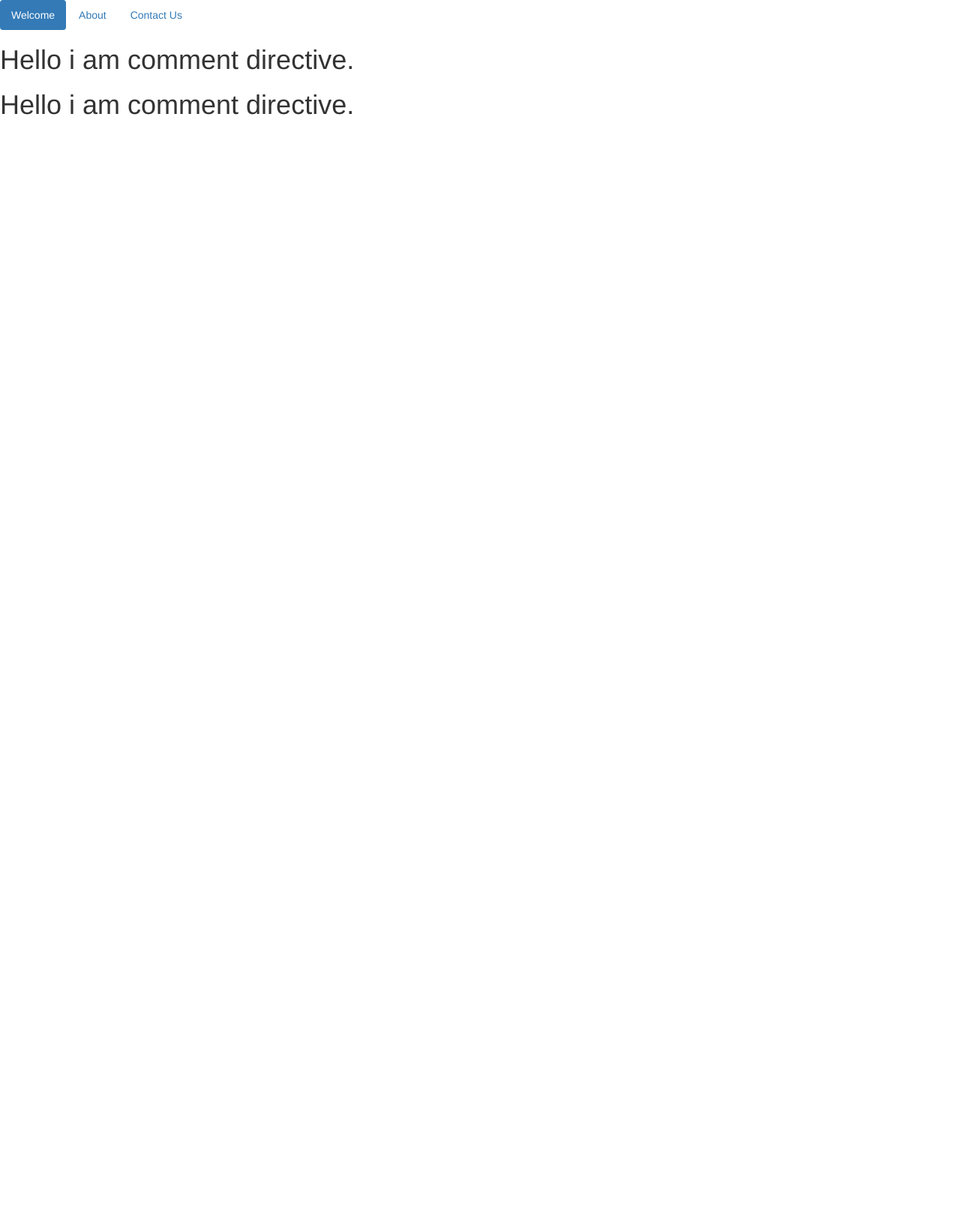
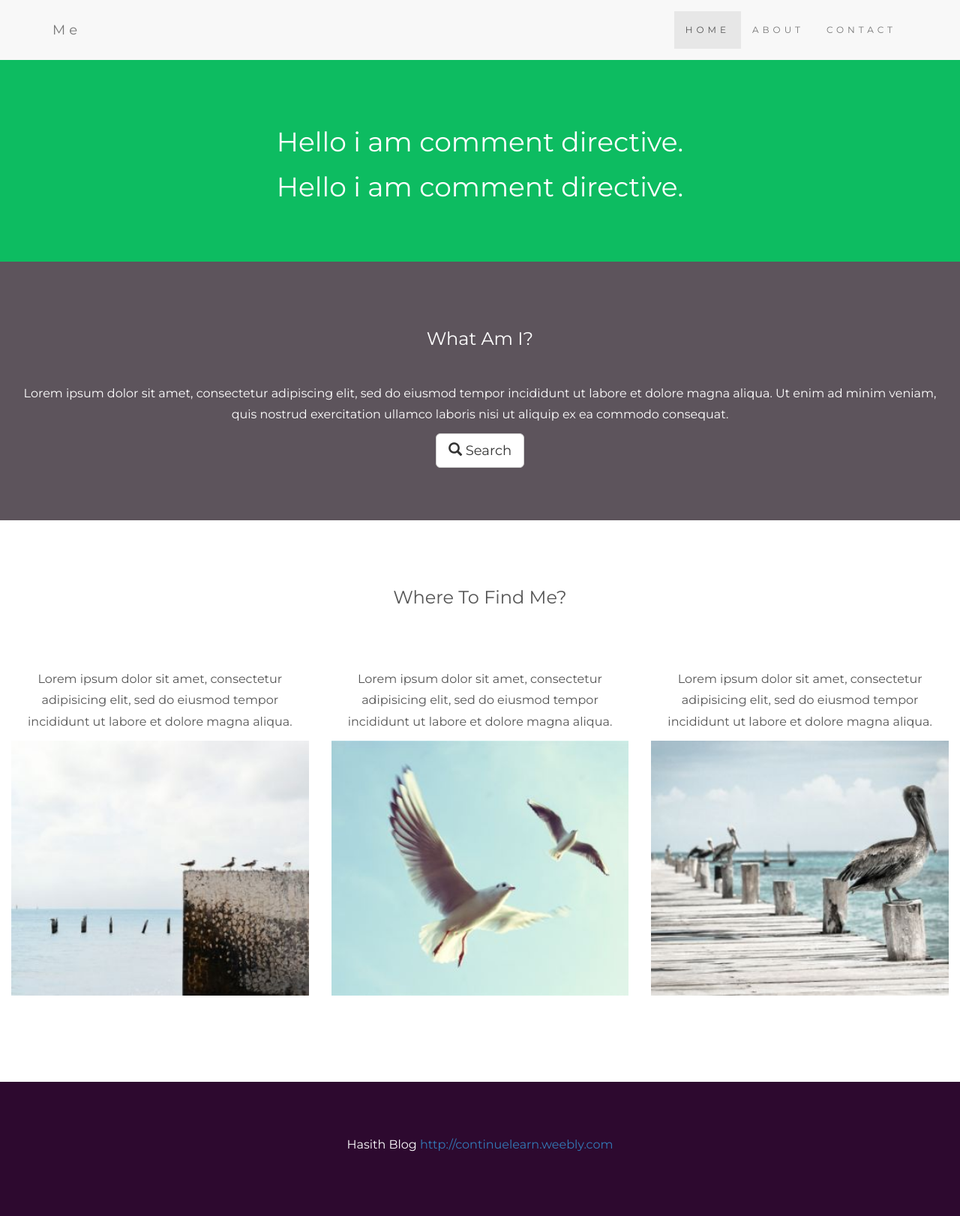
Before and after one commit to hasithwijerathna/SampleAngularApplication, a plain HTML site: page index.html at #/about in a window 1280 px wide. Shown: the whole page at 75% size. Before the commit the page ends 800 px from the top, so only its background shows below. Drawn offline with nearby package versions, Linux system fonts and the light colour scheme; no server answers.

Commit message:
adding styling with bootstrap responsive.

```diff
--- a/about.html
+++ b/about.html
@@ -1,5 +1,36 @@
-<div my-comment-directive></div>
-<my-comment-directive></my-comment-directive>
+<!-- First Container -->
+<div class="container-fluid bg-1 text-center">
+    <div my-comment-directive></div>
+    <my-comment-directive></my-comment-directive>
 
-<div dynamic-dir type="name"></div>
-<div dynamic-dir type="address"></div>
+    <div dynamic-dir type="name"></div>
+    <div dynamic-dir type="address"></div>
+</div>
+
+<!-- Second Container -->
+<div class="container-fluid bg-2 text-center">
+    <h3 class="margin">What Am I?</h3>
+    <p>Lorem ipsum dolor sit amet, consectetur adipiscing elit, sed do eiusmod tempor incididunt ut labore et dolore magna aliqua. Ut enim ad minim veniam, quis nostrud exercitation ullamco laboris nisi ut aliquip ex ea commodo consequat. </p>
+    <a href="#" class="btn btn-default btn-lg">
+        <span class="glyphicon glyphicon-search"></span> Search
+    </a>
+</div>
+
+<!-- Third Container (Grid) -->
+<div class="container-fluid bg-3 text-center">
+    <h3 class="margin">Where To Find Me?</h3><br>
+    <div class="row">
+        <div class="col-sm-4">
+            <p>Lorem ipsum dolor sit amet, consectetur adipisicing elit, sed do eiusmod tempor incididunt ut labore et dolore magna aliqua.</p>
+            <img src="img/birds1.jpg" class="img-responsive margin" style="width:100%" alt="Image">
+        </div>
+        <div class="col-sm-4">
+            <p>Lorem ipsum dolor sit amet, consectetur adipisicing elit, sed do eiusmod tempor incididunt ut labore et dolore magna aliqua.</p>
+            <img src="img/birds2.jpg" class="img-responsive margin" style="width:100%" alt="Image">
+        </div>
+        <div class="col-sm-4">
+            <p>Lorem ipsum dolor sit amet, consectetur adipisicing elit, sed do eiusmod tempor incididunt ut labore et dolore magna aliqua.</p>
+            <img src="img/birds3.jpg" class="img-responsive margin" style="width:100%" alt="Image">
+        </div>
+    </div>
+</div>
--- /dev/null
+++ b/css/styles.css
@@ -0,0 +1,52 @@
+body {
+    font: 20px Montserrat, sans-serif;
+    line-height: 1.8;
+    color: #f5f6f7;
+}
+
+p {
+    font-size: 16px;
+}
+
+.margin {
+    margin-bottom: 45px;
+}
+
+.bg-1 {
+    background-color: #0dbc61; /* Green */
+    color: #ffffff;
+}
+
+.bg-2 {
+    background-color: #5d545c; /* Dark Blue */
+    color: #ffffff;
+}
+
+.bg-3 {
+    background-color: #ffffff; /* White */
+    color: #555555;
+}
+
+.bg-4 {
+    background-color: #2d092f; /* Black Gray */
+    color: #fff;
+}
+
+.container-fluid {
+    padding-top: 70px;
+    padding-bottom: 70px;
+}
+
+.navbar {
+    padding-top: 15px;
+    padding-bottom: 15px;
+    border: 0;
+    border-radius: 0;
+    margin-bottom: 0;
+    font-size: 12px;
+    letter-spacing: 5px;
+}
+
+.navbar-nav li a:hover {
+    color: #1abc9c !important;
+}
--- /dev/null
+++ b/fonts/css.css
@@ -0,0 +1,6 @@
+@font-face {
+  font-family: 'Montserrat';
+  font-style: normal;
+  font-weight: 400;
+  src: local('Montserrat-Regular'), url(http://fonts.gstatic.com/s/montserrat/v7/zhcz-_WihjSQC0oHJ9TCYPk_vArhqVIZ0nv9q090hN8.woff2) format('woff2');
+}
--- a/index.html
+++ b/index.html
@@ -3,11 +3,13 @@
 <head>
     <meta charset="UTF-8">
     <title>Sample Angular App</title>
-</head>
-<body>
-
+    <!--<meta name="viewport" content="width=device-width, initial-scale=1">-->
     <link rel="stylesheet" href="css/lib/bootstrap.min.css">
     <link rel="stylesheet" href="css/lib/select2.min.css">
+    <!--<link rel="stylesheet" href="fonts/css.css">-->
+    <link href="http://fonts.googleapis.com/css?family=Montserrat" rel="stylesheet">
+    <link rel="stylesheet" href="css/styles.css">
+
 
     <script src="script/lib/jquery.min.js"></script>
     <script src="script/lib/bootstrap.min.js"></script>
@@ -23,10 +25,18 @@
     <script src="script/dynamic-dir.js"></script>
     <script src="script/my-select2-directive.js"></script>
     <script src="script/my-select2-controller.js"></script>
+</head>
+<body>
 
 <!--tab panel is injected as a directive-->
 <tab-panels></tab-panels>
+
+<!--content goes here-->
 <div ng-view></div>
 
+<!-- Footer -->
+<footer class="container-fluid bg-4 text-center">
+    <p>Hasith Blog <a href="http://continuelearn.weebly.com">http://continuelearn.weebly.com</a></p>
+</footer>
 </body>
 </html>
--- a/tab-panels.html
+++ b/tab-panels.html
@@ -1,11 +1,26 @@
-<ul class="nav nav-pills">
+<!-- Navbar -->
+<nav class="navbar navbar-default">
+    <div class="container">
+        <div class="navbar-header">
+            <button type="button" class="navbar-toggle" data-toggle="collapse" data-target="#myNavbar">
+                <span class="icon-bar"></span>
+                <span class="icon-bar"></span>
+                <span class="icon-bar"></span>
+            </button>
+            <a class="navbar-brand" href="#">Me</a>
+        </div>
+        <div class="collapse navbar-collapse" id="myNavbar">
+            <ul class="nav navbar-nav navbar-right">
                 <li ng-class="{active: isSelectedTab(1)}">
-        <a href="#welcome" ng-click="selectTab(1)">Welcome</a>
+                    <a href="#welcome" ng-click="selectTab(1)">HOME</a>
                 </li>
                 <li ng-class="{active: isSelectedTab(2)}">
-        <a href="#about" ng-click="selectTab(2)">About</a>
+                    <a href="#about" ng-click="selectTab(2)">ABOUT</a>
                 </li>
                 <li ng-class="{active: isSelectedTab(3)}">
-        <a href="#contactUs" ng-click="selectTab(3)">Contact Us</a>
+                    <a href="#contactUs" ng-click="selectTab(3)">CONTACT</a>
                 </li>
             </ul>
+        </div>
+    </div>
+</nav>
```
Also changed, not shown: contact-us.html (+30 -1 lines), details.html (+2 -0 lines), welcome.html (+38 -0 lines), css/lib/bootstrap.min.css, img/birds1.jpg (added), img/birds2.jpg (added), img/birds3.jpg (added), script/lib/bootstrap.min.js, script/lib/jquery.min.js, 1 other file. Lines whose indentation alone changed are shown as unchanged.
